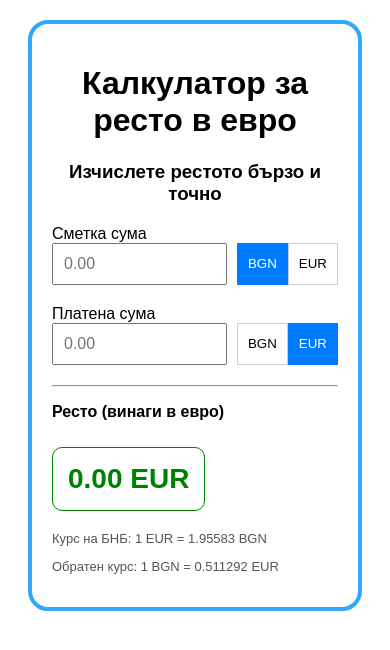
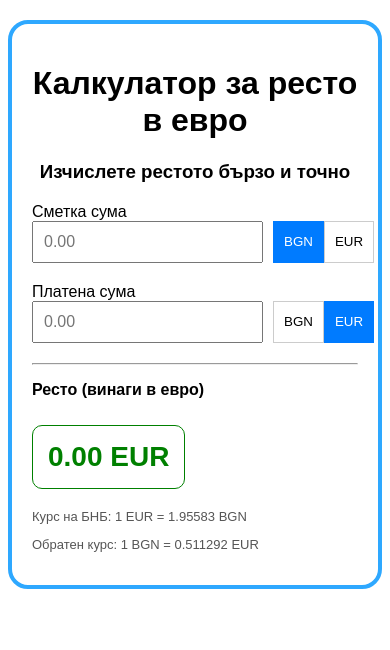
Before and after one commit to Almishev/calculator-eu, a React (Vite) app: page / in a window 390 px wide. Shown: the top 650 px of the page. Built offline with nearby package versions, Linux system fonts and the light colour scheme.

Commit message:
Simplify responsive styles and ensure proper build

```diff
--- a/styles.js
+++ b/styles.js
@@ -2,10 +2,10 @@
 export const appStyles = {
   wrapper: {
     maxWidth: "420px",
-    width: "calc(100% - 40px)", // 20px margin от всяка страна
+    width: "100%",
     margin: "20px auto",
     padding: "20px",
-    boxSizing: "border-box", // Включва padding в ширината
+    boxSizing: "border-box",
     border: "4px solid #2ea8ff",
     borderRadius: "20px",
     fontFamily: "Arial",
@@ -16,14 +16,11 @@ export const appStyles = {
   row: {
     display: "flex",
     gap: "10px",
-    flexWrap: "wrap", // Позволява wrap на малки екрани
   },
   input: {
     flex: 1,
-    minWidth: "120px", // Минимална ширина за input полето
     padding: "10px",
     fontSize: "16px",
-    boxSizing: "border-box",
   },
   result: {
     marginTop: "10px",
```
